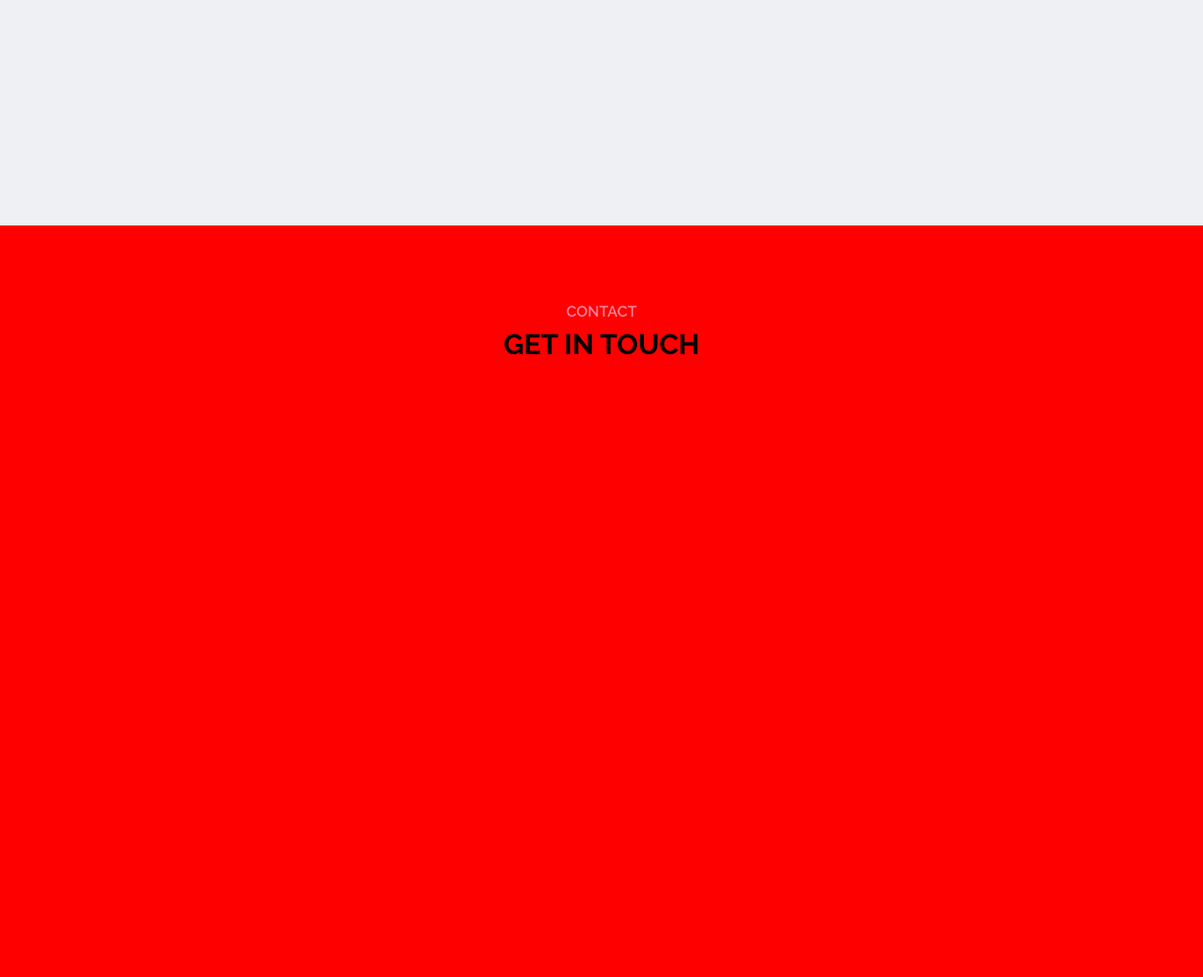
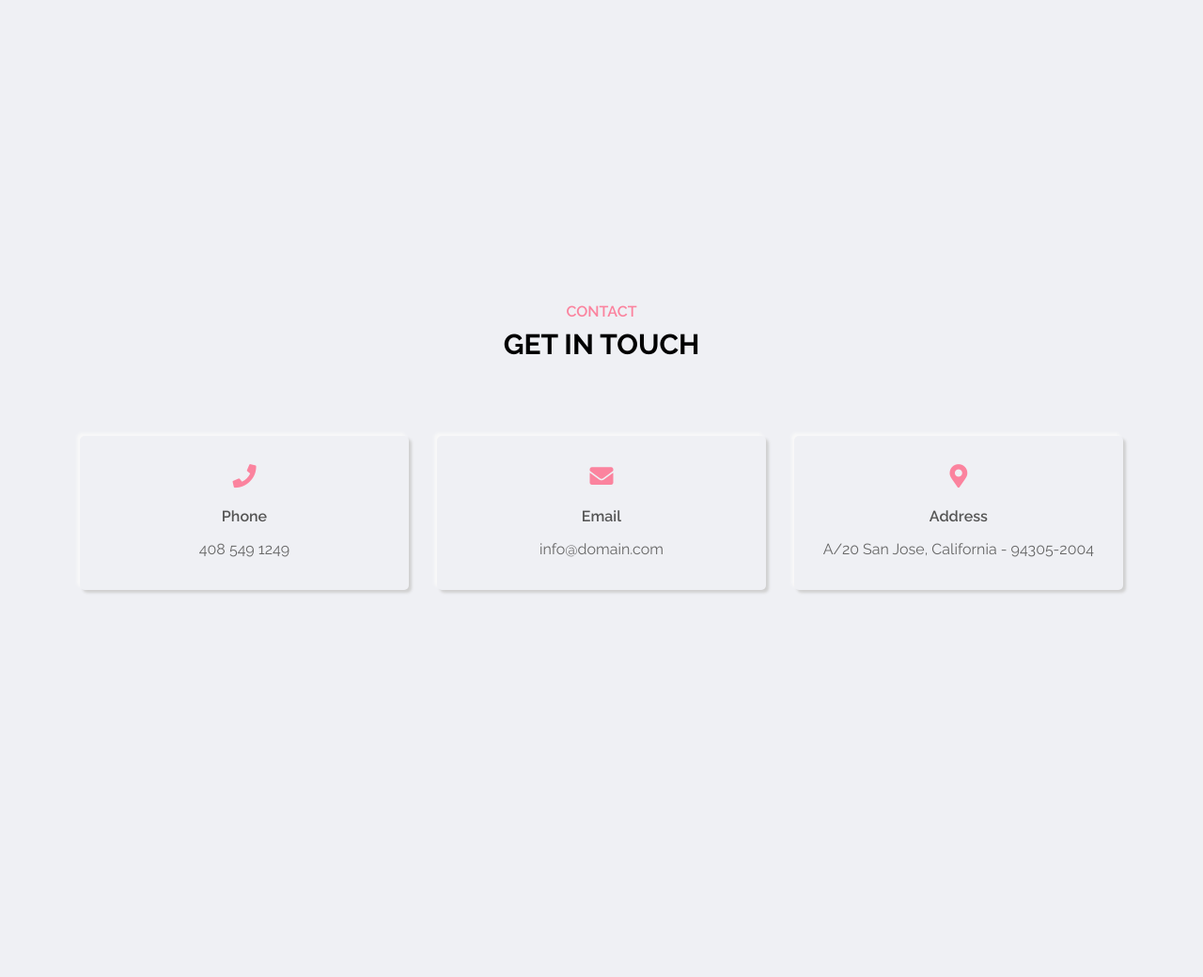
Before and after one commit to MandeepDalavi/mandeepdalavi.github.io, a PHP site: page / in a window 1280 px wide. Shown: the part 4338-5378 px from the top of the page at 94% size. Run offline with PHP 8.4, Linux system fonts and the light colour scheme.

Commit message:
Added Contact items

```diff
--- a/css/style.css
+++ b/css/style.css
@@ -1094,7 +1094,37 @@ img{
 
 /* contact section */
 .contact-section{
-    background-color: red;
     padding: 80px 0 80px;
     min-height: 100vh;
 }
+.contact-section .contact-item{
+    flex: 0 0 33.33%;
+    max-width: 33.33%;
+    padding:15px;
+    display:flex;
+}
+.contact-section .contact-item-inner{
+    padding:30px 15px;
+    text-align: center;
+    border-radius: 5px;
+    width: 100%;
+}
+.contact-section .contact-item-inner i{
+    font-size:25px;
+    color: var(--skin-color);
+}
+.contact-section .contact-item-inner span{
+    display: block;
+    font-size: 16px;
+    font-weight: 600;
+    color: var(--text-black-700);
+    margin:15px 0 10px;
+    text-transform: capitalize;
+}
+.contact-section .contact-item-inner p{
+    font-size: 16px;
+    color: var(--text-black-600);
+    line-height:26px;
+    margin:0;
+    word-break: break-word;
+}
--- a/index.html
+++ b/index.html
@@ -594,7 +594,31 @@
       </div>
       <div class="row">
         <!-- contact item start -->
-
+        <div class="contact-item">
+          <div class="contact-item-inner outer-shadow">
+            <i class="fas fa-phone"></i>
+            <span>Phone</span>
+            <p>408 549 1249</p>
+          </div>
+        </div>
+        <!-- contact item end -->
+        <!-- contact item start -->
+        <div class="contact-item">
+          <div class="contact-item-inner outer-shadow">
+            <i class="fas fa-envelope"></i>
+            <span>Email</span>
+            <p>info@domain.com</p>
+          </div>
+        </div>
+        <!-- contact item end -->
+        <!-- contact item start -->
+        <div class="contact-item">
+          <div class="contact-item-inner outer-shadow">
+            <i class="fas fa-map-marker-alt"></i>
+            <span>Address</span>
+            <p>A/20 San Jose, California - 94305-2004</p>
+          </div>
+        </div>
         <!-- contact item end -->
       </div>
     </div>
```
